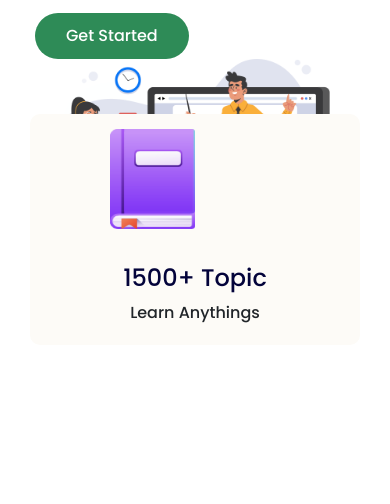
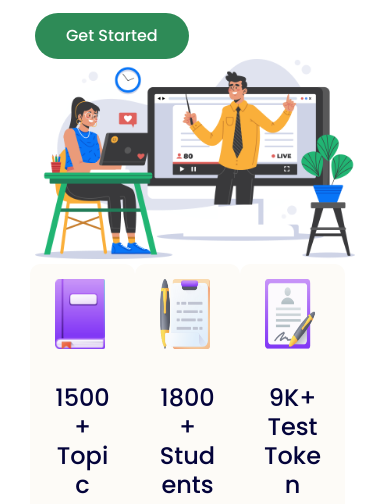
Before and after one commit to MdTaufiqurRahman/e-school, a plain HTML site: page index.html in a window 390 px wide. Shown: the part 521-1025 px from the top of the page. Drawn offline with nearby package versions, Linux system fonts and the light colour scheme.

Commit message:
edited done

```diff
--- a/style.css
+++ b/style.css
@@ -66,7 +66,6 @@ h2{
 #another-card img{
     width:180px;
     height: 130px;
-    image-orientation: flip;
     padding-left: 80px;
 }
 .card-title{
@@ -128,3 +127,21 @@ footer{
 .card:hover{
     background-color: rgb(238, 235, 228);
 }
+
+@media (max-width:1000px){
+    #another-card{
+        margin-top: 700px;
+        border: none;
+        width: 105px;
+        height: 320px;
+        text-align: center;
+        box-shadow: none;
+        background-color: rgb(253, 251, 247);
+        float: left;
+    }
+    #another-card img{
+        width:90px;
+        height: 100px;
+        padding-left: 25px;
+}
+}
```
